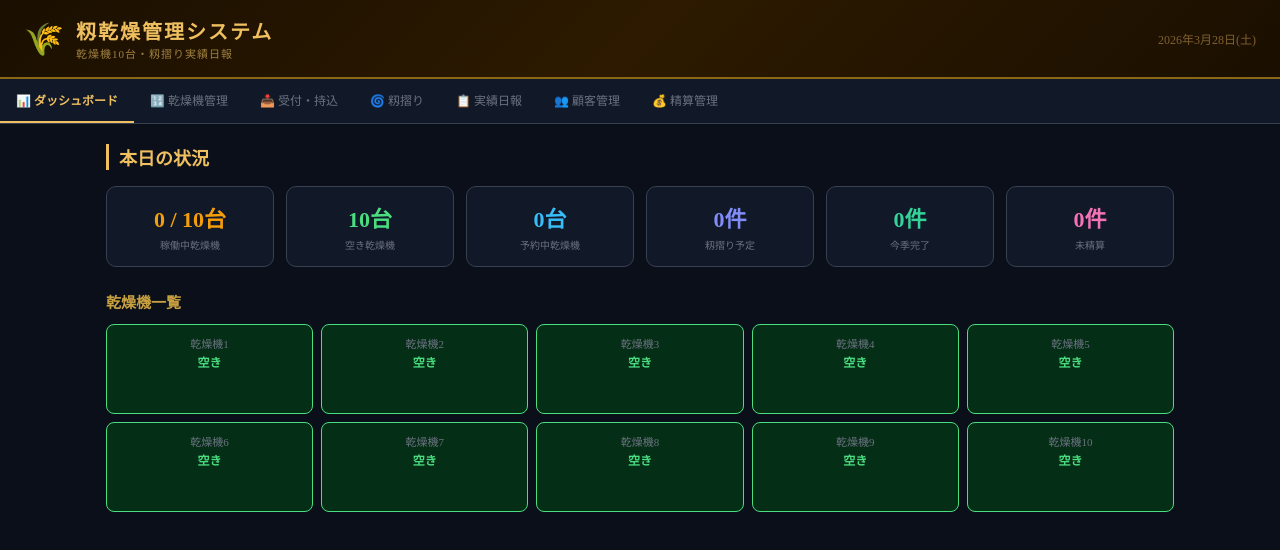
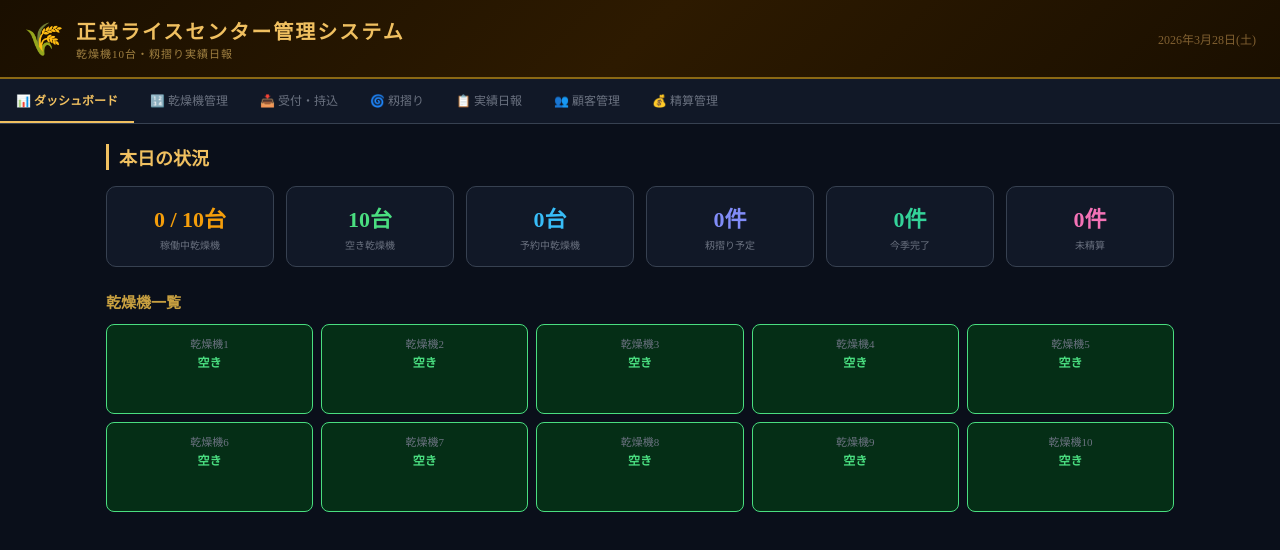
Before and after one commit to shogaku7777/rice-dryer-app, a React (Vite) app: page / in a window 1280 px wide. Shown: the top 550 px of the page. Built offline with nearby package versions, Linux system fonts and the light colour scheme.

Commit message:
Update App.jsx

```diff
--- a/src/App.jsx
+++ b/src/App.jsx
@@ -231,7 +231,7 @@ export default function App() {
         <div style={{ display: "flex", alignItems: "center", gap: 12 }}>
           <span style={{ fontSize: 32 }}>🌾</span>
           <div>
-            <div style={{ fontSize: 20, fontWeight: "bold", color: "#f0c060", letterSpacing: 2 }}>籾乾燥管理システム</div>
+            <div style={{ fontSize: 20, fontWeight: "bold", color: "#f0c060", letterSpacing: 2 }}>正覚ライスセンター管理システム</div>
             <div style={{ fontSize: 11, color: "#a08040", letterSpacing: 1 }}>乾燥機10台・籾摺り実績日報</div>
           </div>
         </div>
```
